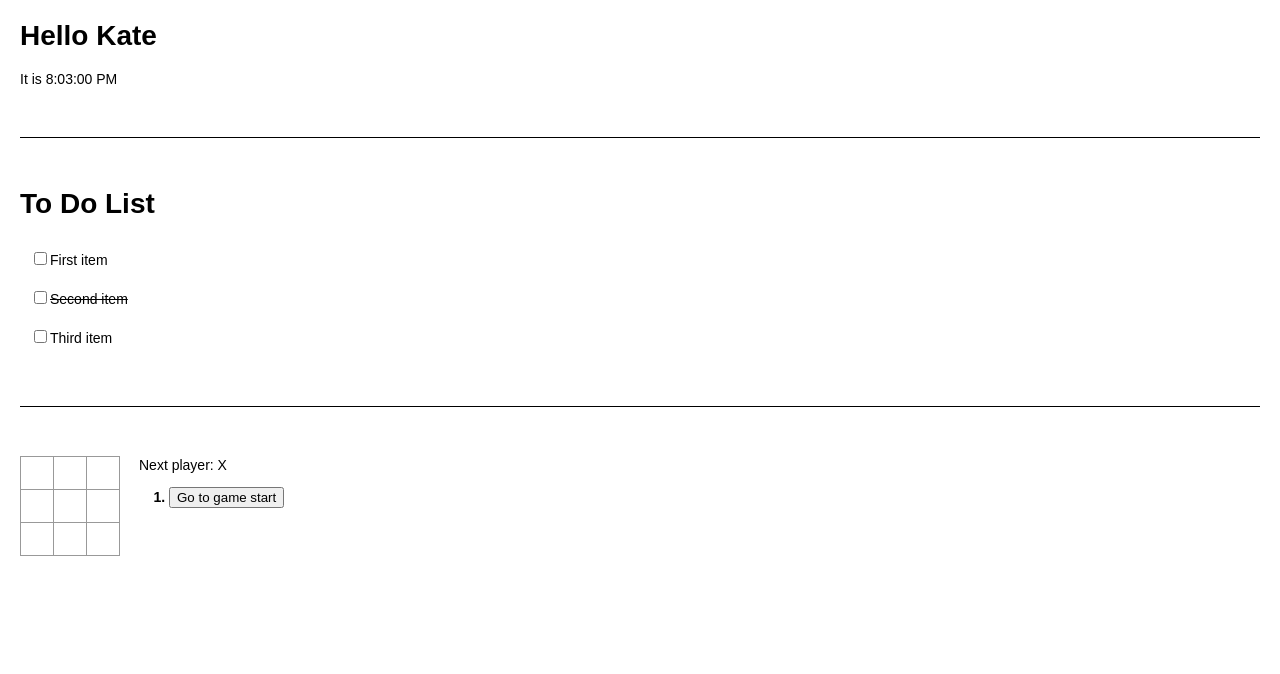
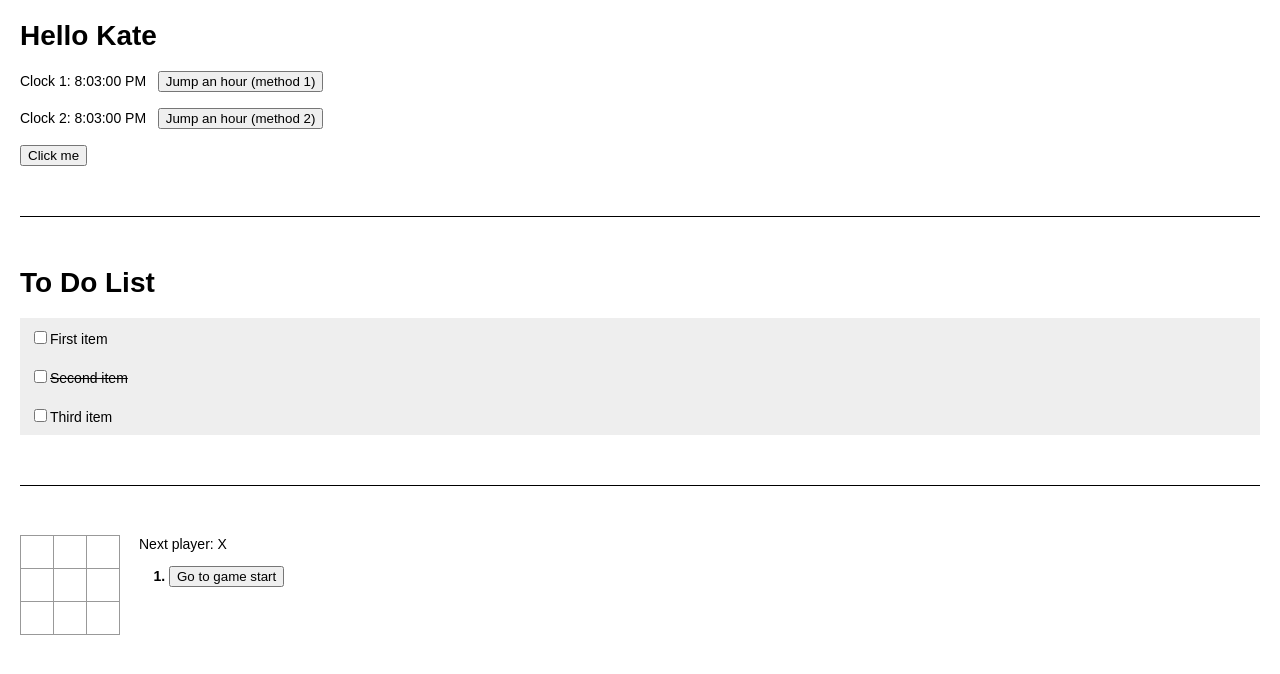
Before and after one commit to kate-arnold/my-app, a React (Create React App) app: page / in a window 1280 px wide. Shown: the top 674 px of the page. Built offline with nearby package versions, Linux system fonts and the light colour scheme.

Commit message:
Event handlers
Practice with event handlers and minor CSS change.

```diff
--- a/src/components/HelloWorld.js
+++ b/src/components/HelloWorld.js
@@ -5,29 +5,72 @@ import '../index.css';
 class HelloWorld extends React.Component {
   constructor(props) {
     super(props);
-    this.state = {date: new Date()};
+    this.state = {date1: new Date(), date2: new Date(), hoursAdded: 0};
+    //this.handleClick = this.handleClick.bind(this);
   }
 
   componentDidMount() {
-    this.timerId = setInterval(
-      () => this.tick(),
-      1000
+    this.timerId1 = setInterval( this.tick1, 1000 );
+    this.timerId2 = setInterval( this.tick2, 1000 );
+  }
+
+  componentWillUnmount() {
+    clearInterval(this.timerId1);
+    clearInterval(this.timerId2);
+  }
+
+  //Method 1: get the current time only once, then add seconds and hours to the stored value
+  tick1 = () => {
+    const d = new Date(this.state.date1.getTime() + 1000);
+    this.setState(
+      (state) => ({ date1: d })
     );
   }
 
-  componentWillUnmount() {
-    clearInterval(this.timerId);
+  //Method 2: get the current time every second, then add the stored number of additional hours
+  tick2 = () => {
+    let d = new Date();
+    d = new Date(d.getTime() + 1000*60*60*this.state.hoursAdded);
+    this.setState(
+      (state) => ({ date2: d })
+    );
   }
 
-  tick() {
-    this.setState({ date: new Date() })
+  jump1 = () => { //arrow function ensures that "this" is bound
+    const d2 = new Date(this.state.date1.getTime() + 1000*60*60);
+    this.setState(
+      (state) => ({ date1: d2 })
+    );
+  }
+
+  jump2 = () => {
+    this.setState(
+      (state) => ({ hoursAdded: state.hoursAdded + 1 })
+    );
+  }
+
+  handleClick = () => {
+    console.log(`You clicked me, ${this.props.name}!`);
   }
 
   render() {
     return (
       <div>
         <h1>Hello {this.props.name}</h1>
-        <div>It is {this.state.date.toLocaleTimeString()}</div>
+
+        <div className="mt">
+          Clock 1: {this.state.date1.toLocaleTimeString()} &nbsp;&nbsp;
+          <input type="button" value="Jump an hour (method 1)" onClick={this.jump1} />
+        </div>
+
+        <div className="mt">
+          Clock 2: {this.state.date2.toLocaleTimeString()} &nbsp;&nbsp;
+          <input type="button" value="Jump an hour (method 2)" onClick={this.jump2} />
+        </div>
+
+        <div className="mt">
+          <input type="button" value="Click me" onClick={this.handleClick} />
+        </div>
         <div className="line-between-components"></div>
       </div>
     );
--- a/src/components/ToDoItem.js
+++ b/src/components/ToDoItem.js
@@ -9,7 +9,7 @@ class ToDoItem extends React.Component {
     //}
     return {
       textDecoration: this.props.it.completed ? 'line-through' : 'none',
-      backrgound: '#eee',
+      background: '#eee',
       padding: '10px'
     }
   }
--- a/src/index.css
+++ b/src/index.css
@@ -57,3 +57,7 @@ ol, ul {
   margin:50px 0;
   border-top:solid 1px #000;
 }
+
+.mt {
+  margin-top:16px;
+}
```
